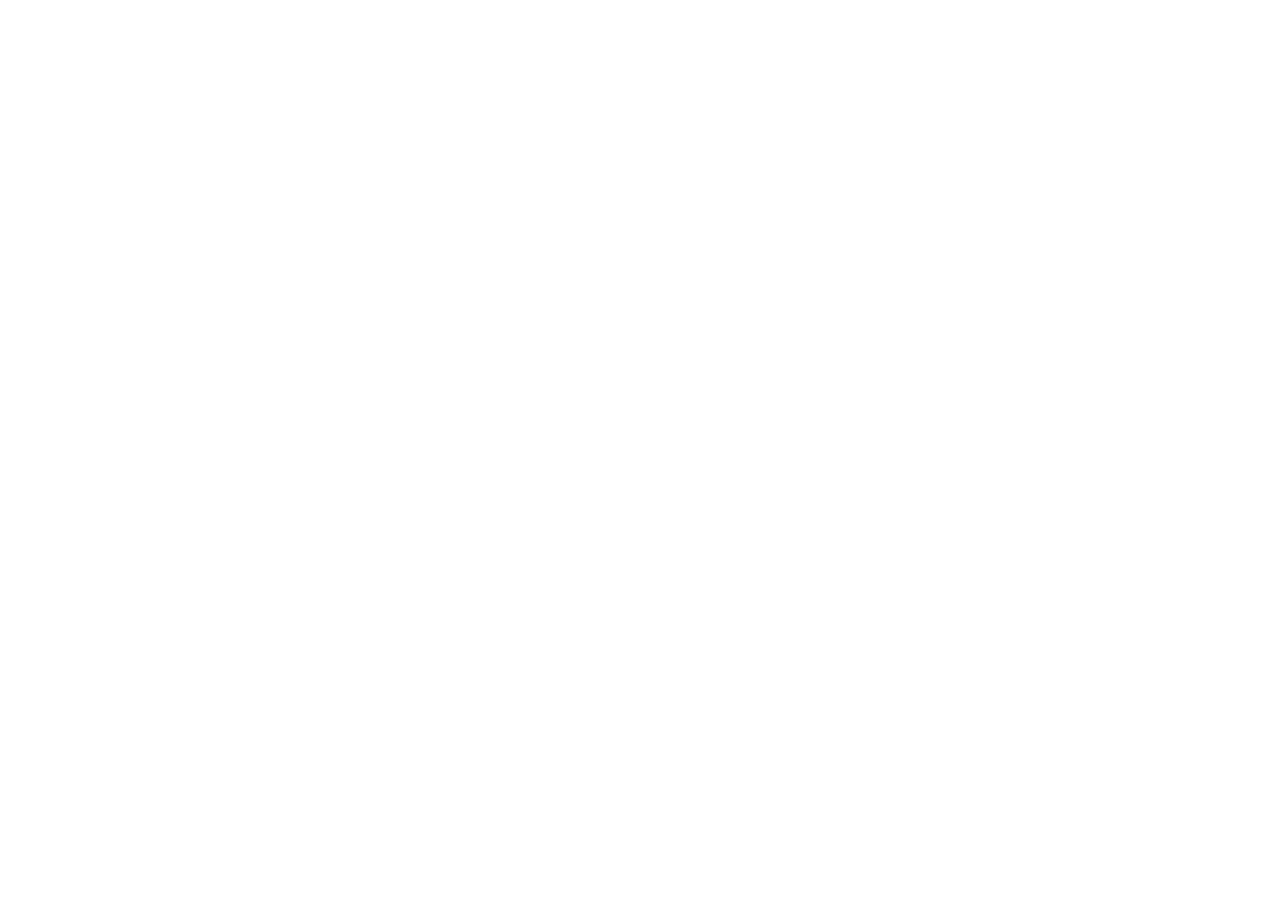
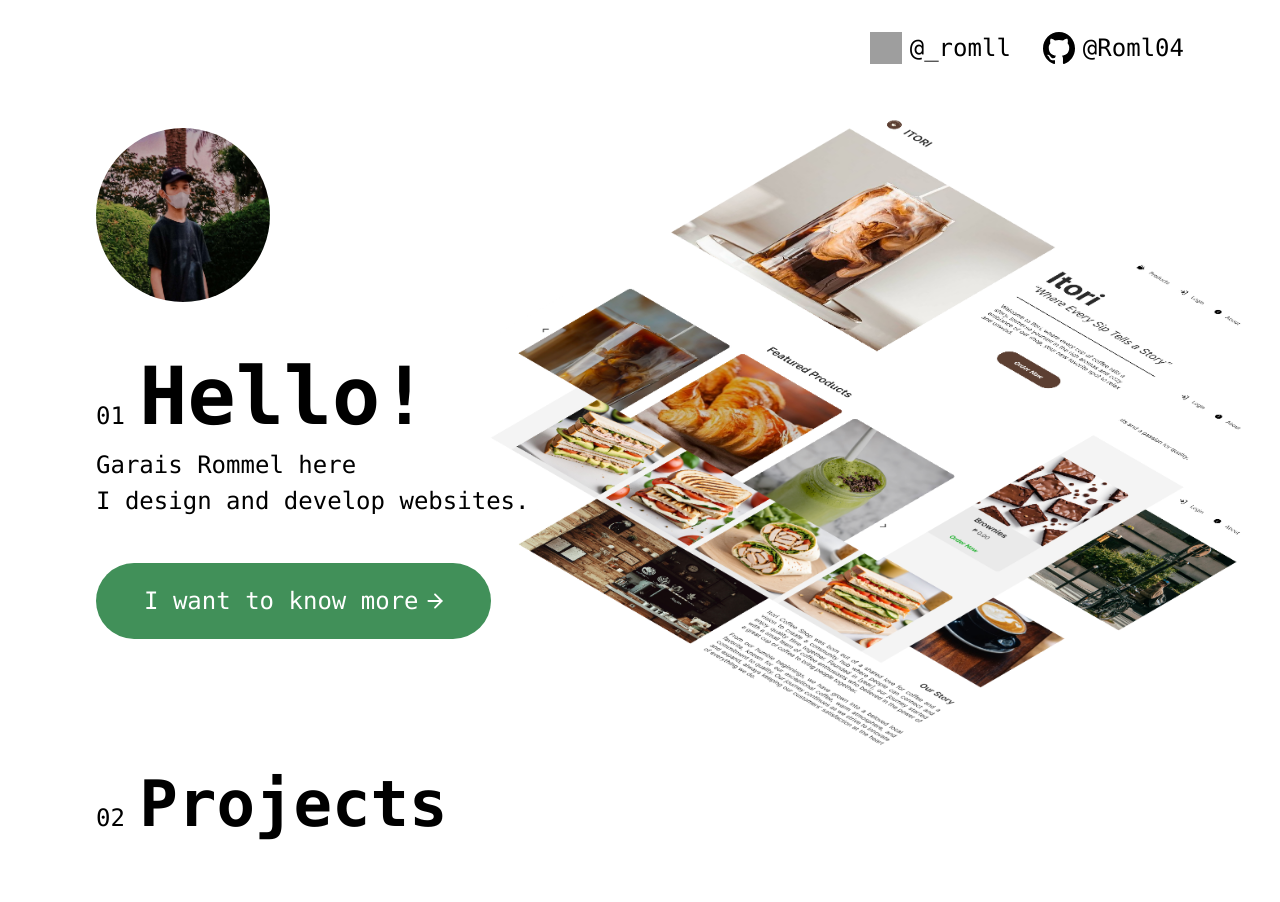
Before and after one commit to Roml04/WebPortfolio, a PHP site: page / in a window 1280 px wide. Before the commit the part shown is empty. Shown: the top 902 px of the page. Before the commit the page ends 800 px from the top, so only its background shows below. Run offline with PHP 8.4, Linux system fonts and the light colour scheme; grey boxes are pictures that could not be loaded.

Commit message:
Finished styling portfolio-header & intro-section
Positioning issues with project-card.

Cards that are not centered must be clipping out of the frame.

```diff
--- a/index.html
+++ b/index.html
@@ -10,11 +10,112 @@
     <meta charset="UTF-8">
     <meta name="viewport" content="width=device-width, initial-scale=1.0">
     <title>Document</title>
-    <link rel="stylesheet" href="style.css">
+    <link rel="stylesheet" href="./style.css">
+    <link rel="stylesheet" href="./webportfolio.css">
 </head>
-<body>
+<body class="container-v">
 
-    <!-- Start Coding Here -->
+    <!-- HEADER -->
+    <header class="container-h portfolio-header">
+        <div class="container-h contacts-container">
+            <img class="icon" src="./assets/icons/twitter-icon.svg" alt="">
+            <p>@_romll</p>
+        </div>
+        <div class="container-h contacts-container">
+            <img class="icon" src="./assets/icons/github-icon.svg" alt="">
+            <p>@Roml04</p>
+        </div>
+    </header>
+
+    <!-- INTRO SECTION -->
+    <section class="container-h intro-section">
+        <div class="container-v slogan-container gap3rem">
+            <img class="profile-pic" src="./assets/images/profile-pic.jpg" alt="">
+            <div class="container-v gap0-5rem">
+                <div class="container-h gap0-5rem line-container">
+                    <h1><span class="paragraph-emb">01 </span>Hello!</h1>
+                </div>
+                <p>Garais Rommel here</p>
+                <p>I design and develop websites.</p>
+            </div>
+            <button class="container-h calltoaction-btn gap0-5rem">I want to know more <img class="icon-small" src="./assets/icons/right-arrow-icon.svg" alt=""></button>
+        </div>
+        <div class="container-v img-container">
+            <img class="img3" src="./assets/images/Itori-AboutUsx.png" alt="">
+            <img class="img2" src="./assets/images/Itori-ProductsPage.png" alt="">
+            <img class="img1" src="./assets/images/Itori-HomePage.png" alt="">
+        </div>
+    </section>
+
+    <!-- PROJECTS SECTION -->
+    <section class="container-v projects-section gap4rem">
+
+        <h2 class="projects-section-title"><span class="paragraph-emb">02 </span>Projects</h2>
+
+            <div class="container-h project-carousell">
+
+                <div class="container-h project-card kumowrite-card">
+
+                    <h3 class="title">.KumoWrite</h3>
+                    <p class="link">Visit KumoWrite</p>
+
+                </div>
+
+                <div class="container-h project-card centered itori-card">
+
+                    <h3 class="title">.Itori</h3>
+                    <p class="link">Visit Itori</p>
+
+                </div>
+
+                <div class="container-h project-card sti-card">
+
+                    <h3 class="title">.STI</h3>
+                    <p class="link">Visit STI</p>
+
+                </div>
+
+            </div>
+
+    </section>
+
+    <section class="container-v aboutme-section">
+        <h2 class="projects-aboutme-title"><span class="paragraph-emb">02 </span>About Me</h2>
+        <div class="container-h">
+            <div class="container-v">
+                <h2>Rommel Garais</h2>
+                <p>I am a third-year Computer Science student currently pursuing my studies at STI College Calamba.</p>
+            </div>
+            <img class="profile-pic" src="./assets/images/profile-pic.jpg" alt="">
+        </div>
+
+        <div class="container-v">
+            <h3>Web Design and Development are /* now */ my passion. /* I guess */</h3>
+            <p>When it comes to web design and development, I make sure that the websites I create adhere to HCI standards while also being minimalist and intuitive, ensuring an optimal user experience.</p>
+        </div>
+
+        <div class="container-h">
+            <div>
+                <h3>.Graphics and UX/UI Design</h3>
+                <div>
+                    <img class="icon" src="./assets/icons/figma-icon.svg" alt="">
+                    <img class="icon" src="./assets/icons/photoshop-icon.svg" alt="">
+                    <img class="icon" src="./assets/icons/illustrator-icon.svg" alt="">
+                </div>
+            </div>
+
+            <div>
+                <h3>.Web Development</h3>
+                <div>
+                    <img class="icon" src="./assets/icons/vscode-icon.svg" alt="">
+                    <img class="icon" src="./assets/icons/html-icon.svg" alt="">
+                    <img class="icon" src="./assets/icons/css-icon.svg" alt="">
+                    <img class="icon" src="./assets/icons/javasript-icon.svg" alt="">
+                    <img class="icon" src="./assets/icons/php-icon.svg" alt="">
+                </div>
+            </div>
+        </div>
+    </section>
 
 </body>
 </html>
--- a/style.css
+++ b/style.css
@@ -8,6 +8,12 @@
     /* Color Styles */
     --primary-color: #419059;
     --black: #000000;
+    --white: #ffffff;
+
+    /* Gradients */
+    --itori-gradients: linear-gradient(to top, #5C3F32, rgba(0,0,0,0));
+    --kumowrite-gradients: linear-gradient(to top, #647BAD, rgba(0,0,0,0));
+    --sti-gradients: linear-gradient(to top, #CBC743, rgba(0,0,0,0));
 }
 
 @font-face {
@@ -17,8 +23,25 @@
     font-style: normal;
 }
 
+
+
 body {
+
     color: var(--black);
+
+    padding: 0;
+    margin: 0;
+
+    overflow-x: hidden;
+}
+
+section {
+    margin: 4rem 6rem 4rem 6rem;
+}
+
+h1, h2, h3, p {
+    padding: 0;
+    margin: 0;
 }
 
 h1 {
@@ -33,6 +56,43 @@
     font: var(--header-3);
 }
 
-p {
+p, .paragraph-emb {
     font: var(--paragraph);
 }
+
+button {
+    border: none;
+    background: none;
+    border-radius: 100rem;
+
+    font: var(--paragraph);
+}
+
+/* Custom Universals */
+
+.container-h {
+    display: flex;
+    box-sizing: border-box;
+}
+
+.container-v {
+    display: flex;
+    flex-direction: column;
+    box-sizing: border-box;
+}
+
+.gap4rem {
+    gap: 4rem;
+}
+
+.gap3rem {
+    gap: 3rem;
+}
+
+.gap2rem {
+    gap: 2rem;
+}
+
+.gap0-5rem {
+    gap: 0.5rem;
+}
--- /dev/null
+++ b/webportfolio.css
@@ -0,0 +1,183 @@
+/* Universals */
+
+.icon {
+    aspect-ratio: 1/1;
+    width: 2rem;
+    height: 2rem;
+}
+
+.icon-small {
+    width: 1rem;
+    height: 1rem;
+}
+
+.profile-pic {
+    aspect-ratio: 1/1;
+    width: 40%;
+    border-radius: 100%;
+    object-fit: cover;
+    object-position: 0 10%;
+}
+
+/* HomePage Specifics */
+
+
+/* HEADER */
+.portfolio-header {
+    justify-content: flex-end;
+    gap: 2rem;
+
+    margin: 2rem 6rem 0 6rem;
+}
+
+.contacts-container {
+    justify-content: center;
+    align-items: center;
+
+    gap: 0.5rem;
+}
+
+/* INTRO SECTION */
+.intro-section {
+
+}
+
+.slogan-container {
+    width: 40%;
+}
+
+.line-container {
+    align-items: flex-end;
+}
+
+.calltoaction-btn {
+    justify-content: center;
+    align-items: center;
+
+    width: fit-content;
+    padding: 1em 2em;
+
+    background-color: var(--primary-color);
+    color: var(--white);
+}
+
+.img-container {
+    width: 50%;
+    position: relative;
+}
+
+.img-container > img {
+    position: absolute;
+    width: 145%;
+}
+
+.img1 {
+    top: 40%;
+    left: 65%;
+    transform: translate(-50%, -50%);
+}
+
+.img2 {
+    top: 60%;
+    left: 65%;
+    transform: translate(-50%, -50%);
+}
+
+.img3 {
+    top: 80%;
+    left: 65%;
+    transform: translate(-50%, -50%);
+}
+
+/* PROJECTS SECTION */
+.projects-section {
+    margin: 4rem 0;
+
+    /* position: relative; */
+}
+
+.projects-section-title {
+    padding: 0 6rem;
+}
+
+.project-carousell {
+    justify-content: center;
+    align-items: center;
+}
+
+
+
+.project-card {
+    aspect-ratio: 1.7/1;
+    background-size: cover;
+
+    justify-content: space-between;
+    align-items: flex-end;
+
+    position: relative;
+
+    padding: 2em;
+}
+
+.project-card::before {
+    position: absolute;
+
+    content: "";
+    inset: 0;
+}
+
+.project-card > .title, .link {
+    color: var(--white);
+}
+
+.centered {
+    width: 65%;
+}
+
+.project-card:not(.centered) {
+    width: 50%;
+}
+
+
+
+.itori-card {
+    background-image: url("./assets/images/Itori-HomePage-Front.png");
+}
+
+.itori-card::before {
+    position: absolute;
+    inset: 0;
+    background: var(--itori-gradients);
+}
+
+.kumowrite-card {
+    background-image: url("./assets/images/KumoWrite-HomePage-Front.jpg");
+}
+
+.kumowrite-card::before {
+    position: absolute;
+    inset: 0;
+    background: var(--kumowrite-gradients);
+}
+
+.sti-card {
+    background-image: url("./assets/images/stipromotionalWebpage-Front.png");
+}
+
+.sti-card::before {
+    position: absolute;
+    inset: 0;
+
+    background: var(--sti-gradients);
+}
+
+.title, .link {
+    isolation: isolate;
+}
+
+/* ABOUT ME SECTION */
+.aboutme-section {
+
+}
+
+.
```
Also changed, not shown: assets/icons/right-arrow-icon.svg (added).
